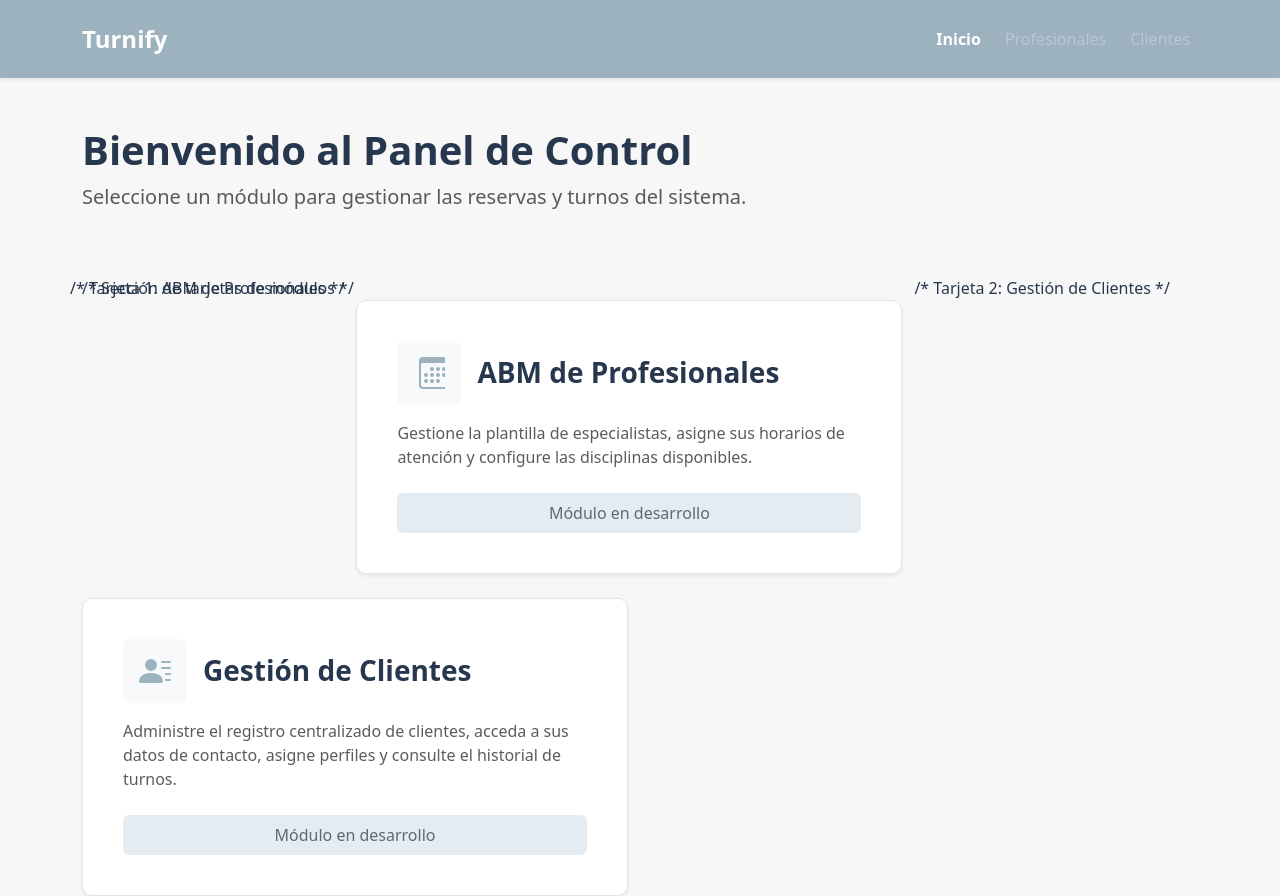
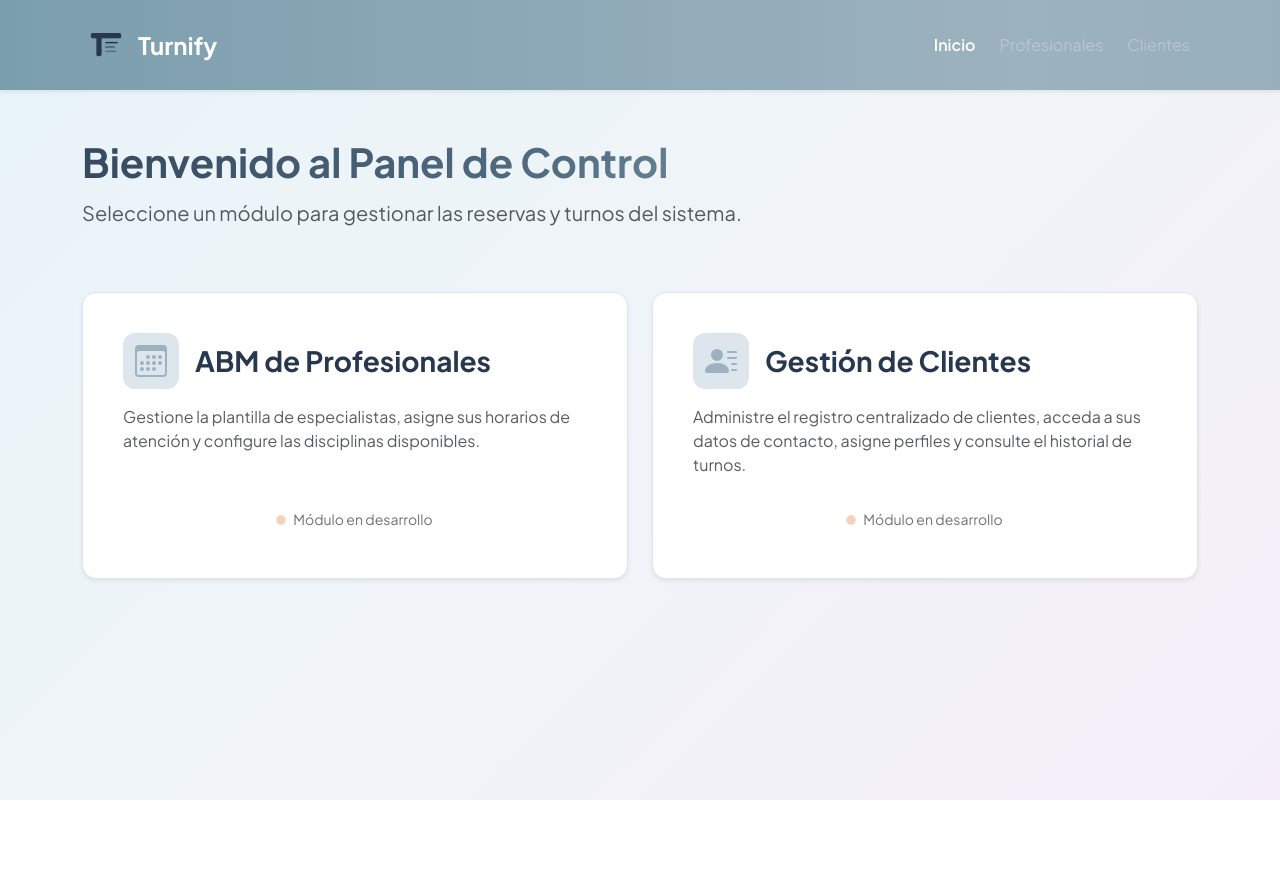
Before and after one commit to ValentinBlacutt/Sistema-reserva-de-turnos, a React (Vite) app: page / in a window 1280 px wide. After the commit the page ends 800 px from the top, so only its background shows below. Built offline with nearby package versions, Linux system fonts and the light colour scheme.

Commit message:
Blacutt y Bogado: Implementación de animaciones y logo
Se agregaron animaciones para las cards de los módulos y el h1, sumando un nuevo logo a la marca.

```diff
--- a/index.html
+++ b/index.html
@@ -5,6 +5,7 @@
     <link rel="icon" type="image/svg+xml" href="/favicon.svg" />
     <meta name="viewport" content="width=device-width, initial-scale=1.0" />
     <title>reservas</title>
+    <link href="https://fonts.googleapis.com/css2?family=Plus+Jakarta+Sans:wght@400;600;700;800&display=swap" rel="stylesheet">
   </head>
   <body>
     <div id="root"></div>
--- a/src/components/Navbar.jsx
+++ b/src/components/Navbar.jsx
@@ -4,7 +4,14 @@ const Navbar = () => {
   return (
     <nav className="navbar navbar-expand-lg navbar-dark bg-pastel-primary shadow-sm py-3">
       <div className="container">
-        <Link className="navbar-brand fw-bold fs-4" to="/">Turnify</Link>
+        <Link className="navbar-brand d-flex align-items-center gap-2" to="/">
+          <img
+            src="/turnify-icon (2).png"
+            alt="Turnify"
+            height="48"
+          />
+          <span className="fw-bold fs-4">Turnify</span>
+        </Link>
         <button className="navbar-toggler" type="button" data-bs-toggle="collapse" data-bs-target="#navbarNav">
           <span className="navbar-toggler-icon"></span>
         </button>
--- a/src/index.css
+++ b/src/index.css
@@ -1,29 +1,170 @@
 @import 'bootstrap/dist/css/bootstrap.min.css';
 
 :root {
-  /*paleta de colores pasteles y neutros*/
-  --bg-app: #F7F7F8;
-  --primary-pastel: #9DB2BF;
+  --bg-app: #F0F4F8;
+  --primary-pastel: #7B9EAD;
   --secondary-pastel: #DDE6ED;
   --accent-pastel: #EAE0DA;
-
   --text-main: #27374D;
   --card-bg: #FFFFFF;
+  --card-hover-border: #7B9EAD;
+  --gradient-start: #E8F4F8;
+  --gradient-end: #F5EEF8;
 }
 
 body {
-  background-color: var(--bg-app);
+  background: linear-gradient(135deg, var(--gradient-start) 0%, var(--bg-app) 50%, var(--gradient-end) 100%);
+  background-attachment: fixed;
   color: var(--text-main);
-  font-family: system-ui, -apple-system, sans-serif;
+  font-family: 'Plus Jakarta Sans', system-ui, -apple-system, sans-serif; /* ← cambia acá */
   margin: 0;
   padding: 0;
 }
 
-/* establecemos clases utilitarias para usarlas mas adelante*/
-.bg-pastel-primary { background-color: var(--primary-pastel) !important; color: #fff; }
+/* ─── Navbar ─── */
+.bg-pastel-primary {
+  background: linear-gradient(90deg, #7B9EAD 0%, #9DB2BF 40%, #7B9EAD 100%) !important;
+  background-size: 200% 100% !important;
+  animation: navShimmer 6s ease-in-out infinite;
+  color: #fff;
+}
+
+@keyframes navShimmer {
+  0%   { background-position: 0% 50%; }
+  50%  { background-position: 100% 50%; }
+  100% { background-position: 0% 50%; }
+}
+
 .text-pastel-dark { color: var(--text-main) !important; }
+
+/* ─── Título con gradiente ─── */
+.title-gradient {
+  background: linear-gradient(120deg, #27374D 0%, #526D82 60%, #9DB2BF 100%);
+  -webkit-background-clip: text;
+  -webkit-text-fill-color: transparent;
+  background-clip: text;
+  display: inline-block;
+  animation: titleReveal 0.8s cubic-bezier(0.16, 1, 0.3, 1) both,
+             gradientShift 6s ease-in-out 0.8s infinite;
+  background-size: 200% auto;
+}
+
+@keyframes titleReveal {
+  from {
+    opacity: 0;
+    transform: translateY(20px) skewY(2deg);
+    filter: blur(8px);
+  }
+  to {
+    opacity: 1;
+    transform: translateY(0) skewY(0deg);
+    filter: blur(0);
+  }
+}
+
+@keyframes gradientShift {
+  0%, 100% { background-position: 0% center; }
+  50%       { background-position: 100% center; }
+}
+
+/* ─── Cards ─── */
 .custom-card {
   background-color: var(--card-bg);
-  border: 1px solid var(--secondary-pastel);
-  border-radius: 10px;
+  border: 1.5px solid var(--secondary-pastel);
+  border-radius: 14px;
+  transition: transform 0.3s cubic-bezier(0.34, 1.56, 0.64, 1), box-shadow 0.3s ease, border-color 0.3s ease;
+  animation: fadeSlideUp 0.6s ease both;
+  position: relative;
+  overflow: hidden;
 }
+
+/* Shimmer que cruza la card al hacer hover */
+.custom-card::before {
+  content: '';
+  position: absolute;
+  top: 0;
+  left: -75%;
+  width: 50%;
+  height: 100%;
+  background: linear-gradient(
+    120deg,
+    transparent 0%,
+    rgba(157, 178, 191, 0.18) 50%,
+    transparent 100%
+  );
+  transform: skewX(-15deg);
+  transition: none;
+  pointer-events: none;
+  z-index: 1;
+}
+
+.custom-card:hover::before {
+  animation: cardShimmer 0.6s ease forwards;
+}
+
+@keyframes cardShimmer {
+  from { left: -75%; }
+  to   { left: 125%; }
+}
+
+.custom-card:hover {
+  transform: translateY(-10px) scale(1.02);
+  box-shadow: 0 20px 40px rgba(123, 158, 173, 0.3) !important;
+  border-color: var(--card-hover-border);
+}
+
+.custom-card:nth-child(1) { animation-delay: 0.05s; }
+.custom-card:nth-child(2) { animation-delay: 0.15s; }
+
+@keyframes fadeSlideUp {
+  from { opacity: 0; transform: translateY(32px); }
+  to   { opacity: 1; transform: translateY(0); }
+}
+
+/* ─── Ícono dentro de la card ─── */
+.icon-wrapper {
+  background: var(--secondary-pastel);
+  border-radius: 12px;
+  padding: 12px;
+  transition: background 0.3s ease, transform 0.3s ease;
+}
+
+.custom-card:hover .icon-wrapper {
+  background: linear-gradient(135deg, #9DB2BF33, #EAE0DA88);
+  transform: rotate(-4deg) scale(1.08);
+}
+
+.custom-card:hover .icon-wrapper svg {
+  fill: #526D82 !important;
+  transition: fill 0.3s ease;
+}
+
+/* ─── Botón deshabilitado con badge pulsante ─── */
+.btn-dev {
+  background-color: #DDE6ED;
+  color: #526D82;
+  border: none;
+  border-radius: 8px;
+  font-size: 0.875rem;
+  font-weight: 500;
+  cursor: not-allowed;
+  opacity: 1;
+  display: flex;
+  align-items: center;
+  justify-content: center;
+  gap: 8px;
+}
+
+.pulse-dot {
+  width: 8px;
+  height: 8px;
+  background: #E8A87C;
+  border-radius: 50%;
+  animation: pulse 2s ease-in-out infinite;
+  flex-shrink: 0;
+}
+
+@keyframes pulse {
+  0%, 100% { transform: scale(1);   opacity: 1; }
+  50%       { transform: scale(1.4); opacity: 0.6; }
+}
--- a/src/pages/Inicio.jsx
+++ b/src/pages/Inicio.jsx
@@ -3,22 +3,25 @@ const Inicio = () => {
     <div className="container mt-5">
       <div className="row mb-5">
         <div className="col">
-          <h1 className="fw-bold text-pastel-dark mb-2">Bienvenido al Panel de Control</h1>
-          <p className="text-muted fs-5">Seleccione un módulo para gestionar las reservas y turnos del sistema.</p>
+          <h1 className="fw-bold mb-1 title-gradient">
+            Bienvenido al Panel de Control
+          </h1>
+          <div className="title-underline"></div>
+          <p className="text-muted fs-5 mt-2">
+            Seleccione un módulo para gestionar las reservas y turnos del sistema.
+          </p>
         </div>
       </div>
 
-      /* Sección de tarjetas de módulos */
       <div className="row g-4">
 
-        /* Tarjeta 1: ABM de Profesionales */
         <div className="col-12 col-md-6">
           <div className="card custom-card h-100 p-4 shadow-sm">
             <div className="card-body d-flex flex-column justify-content-between">
               <div>
                 <div className="d-flex align-items-center mb-3">
-                  <div className="p-3 rounded bg-light me-3">
-                    <svg xmlns="http://www.w3.org/2000/svg" width="32" height="32" fill="#9DB2BF" className="bi bi-calendar3" viewBox="0 0 10 16">
+                  <div className="icon-wrapper me-3">
+                    <svg xmlns="http://www.w3.org/2000/svg" width="32" height="32" fill="#9DB2BF" className="bi bi-calendar3" viewBox="0 0 16 16">
                       <path d="M14 0H2a2 2 0 0 0-2 2v12a2 2 0 0 0 2 2h12a2 2 0 0 0 2-2V2a2 2 0 0 0-2-2zM1 3.857C1 3.384 1.448 3 2 3h12c.552 0 1 .384 1 .857v10.286c0 .473-.448.857-1 .857H2c-.552 0-1-.384-1-.857V3.857z"/>
                       <path d="M6.5 7a1 1 0 1 0 0-2 1 1 0 0 0 0 2zm3 0a1 1 0 1 0 0-2 1 1 0 0 0 0 2zm3 0a1 1 0 1 0 0-2 1 1 0 0 0 0 2zm-9 3a1 1 0 1 0 0-2 1 1 0 0 0 0 2zm3 0a1 1 0 1 0 0-2 1 1 0 0 0 0 2zm3 0a1 1 0 1 0 0-2 1 1 0 0 0 0 2zm3 0a1 1 0 1 0 0-2 1 1 0 0 0 0 2zm-9 3a1 1 0 1 0 0-2 1 1 0 0 0 0 2zm3 0a1 1 0 1 0 0-2 1 1 0 0 0 0 2zm3 0a1 1 0 1 0 0-2 1 1 0 0 0 0 2z"/>
                     </svg>
@@ -29,20 +32,20 @@ const Inicio = () => {
                   Gestione la plantilla de especialistas, asigne sus horarios de atención y configure las disciplinas disponibles.
                 </p>
               </div>
-              <button className="btn btn-secondary w-100 py-2 border-0 opacity-75" disabled style={{ backgroundColor: '#DDE6ED', color: '#27374D' }}>
+              <button className="btn btn-dev w-100 py-2" disabled>
+                <span className="pulse-dot"></span>
                 Módulo en desarrollo
               </button>
             </div>
           </div>
         </div>
 
-        /* Tarjeta 2: Gestión de Clientes */
         <div className="col-12 col-md-6">
           <div className="card custom-card h-100 p-4 shadow-sm">
             <div className="card-body d-flex flex-column justify-content-between">
               <div>
                 <div className="d-flex align-items-center mb-3">
-                  <div className="p-3 rounded bg-light me-3">
+                  <div className="icon-wrapper me-3">
                     <svg xmlns="http://www.w3.org/2000/svg" width="32" height="32" fill="#9DB2BF" className="bi bi-person-lines-fill" viewBox="0 0 16 16">
                       <path d="M6 8a3 3 0 1 0 0-6 3 3 0 0 0 0 6zm-5 6s-1 0-1-1 1-4 6-4 6 3 6 4-1 1-1 1H1zM11 3.5a.5.5 0 0 1 .5-.5h4a.5.5 0 0 1 0 1h-4a.5.5 0 0 1-.5-.5zm.5 2.5a.5.5 0 0 0 0 1h4a.5.5 0 0 0 0-1h-4zm2 3a.5.5 0 0 0 0 1h2a.5.5 0 0 0 0-1h-2zm0 3a.5.5 0 0 0 0 1h2a.5.5 0 0 0 0-1h-2z"/>
                     </svg>
@@ -53,7 +56,8 @@ const Inicio = () => {
                   Administre el registro centralizado de clientes, acceda a sus datos de contacto, asigne perfiles y consulte el historial de turnos.
                 </p>
               </div>
-              <button className="btn btn-secondary w-100 py-2 border-0 opacity-75" disabled style={{ backgroundColor: '#DDE6ED', color: '#27374D' }}>
+              <button className="btn btn-dev w-100 py-2" disabled>
+                <span className="pulse-dot"></span>
                 Módulo en desarrollo
               </button>
             </div>
```
Also changed, not shown: public/turnify-icon (2).png (added).
